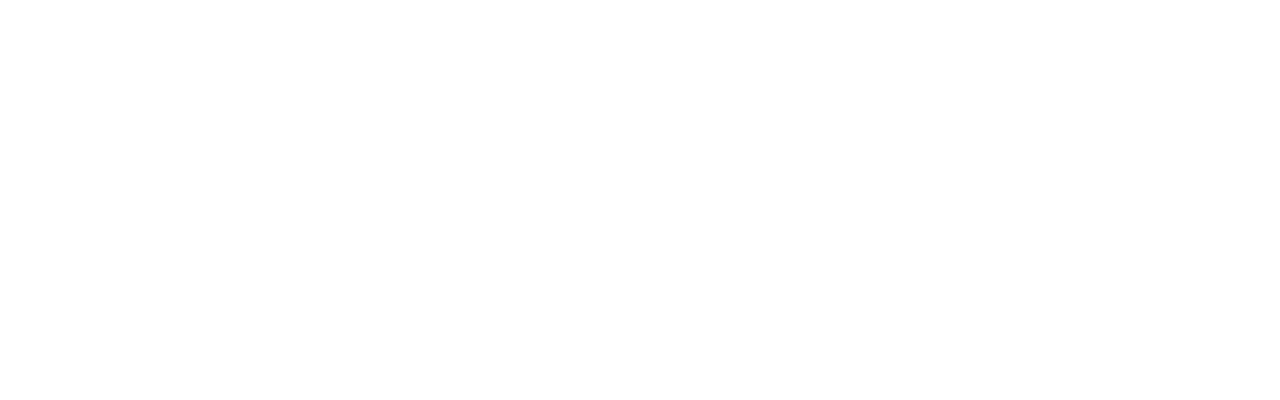
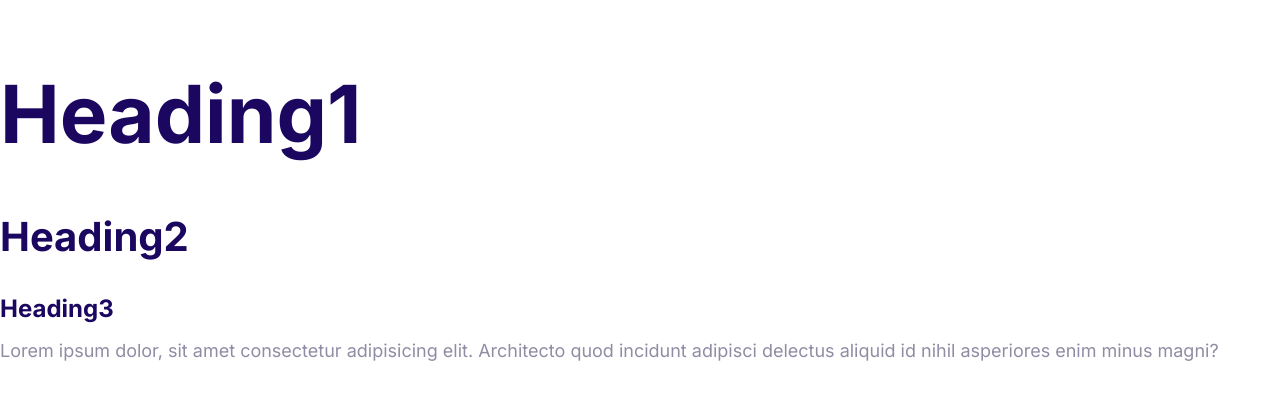
Before and after one commit to zohrexo/My-Moshify, a plain HTML site: page index.html in a window 1280 px wide. Drawn offline with Linux system fonts and the light colour scheme.

Commit message:
Define the styles for the fonts

```diff
--- a/CSS/style.css
+++ b/CSS/style.css
@@ -5,3 +5,45 @@
   --color-headings: #1b0760;
   --color-body: #918ca4;
 }
+html {
+  font-size: 62.5%;
+}
+body {
+  font-family: inter, Arial, Helvetica, sans-serif;
+  color: var(--color-body);
+  font-size: 2.4rem;
+  line-height: 1.5;
+}
+h1,
+h2,
+h3 {
+  color: var(--color-headings);
+  margin-bottom: 1rem;
+}
+
+h1 {
+  font-size: 7rem;
+}
+h2 {
+  font-size: 4rem;
+}
+h3 {
+  font-size: 3rem;
+}
+p {
+  margin-top: 0;
+}
+@media screen and (min-width: 1024px) {
+  body {
+    font-size: 1.8rem;
+  }
+  h1 {
+    font-size: 8rem;
+  }
+  h2 {
+    font-size: 4rem;
+  }
+  h3 {
+    font-size: 2.4rem;
+  }
+}
--- a/index.html
+++ b/index.html
@@ -4,8 +4,22 @@
     <meta charset="UTF-8" />
     <meta name="viewport" content="width=device-width, initial-scale=1.0" />
     <title>Moshify</title>
+    <link rel="preconnect" href="https://fonts.googleapis.com" />
+    <link rel="preconnect" href="https://fonts.gstatic.com" crossorigin />
+    <link
+      href="https://fonts.googleapis.com/css2?family=Inter:opsz,wght@14..32,100..900&display=swap"
+      rel="stylesheet"
+    />
     <link rel="stylesheet" href="CSS/normalize.css" />
     <link rel="stylesheet" href="CSS/style.css" />
   </head>
-  <body></body>
+  <body>
+    <h1>Heading1</h1>
+    <h2>Heading2</h2>
+    <h3>Heading3</h3>
+    <p>
+      Lorem ipsum dolor, sit amet consectetur adipisicing elit. Architecto quod
+      incidunt adipisci delectus aliquid id nihil asperiores enim minus magni?
+    </p>
+  </body>
 </html>
```
